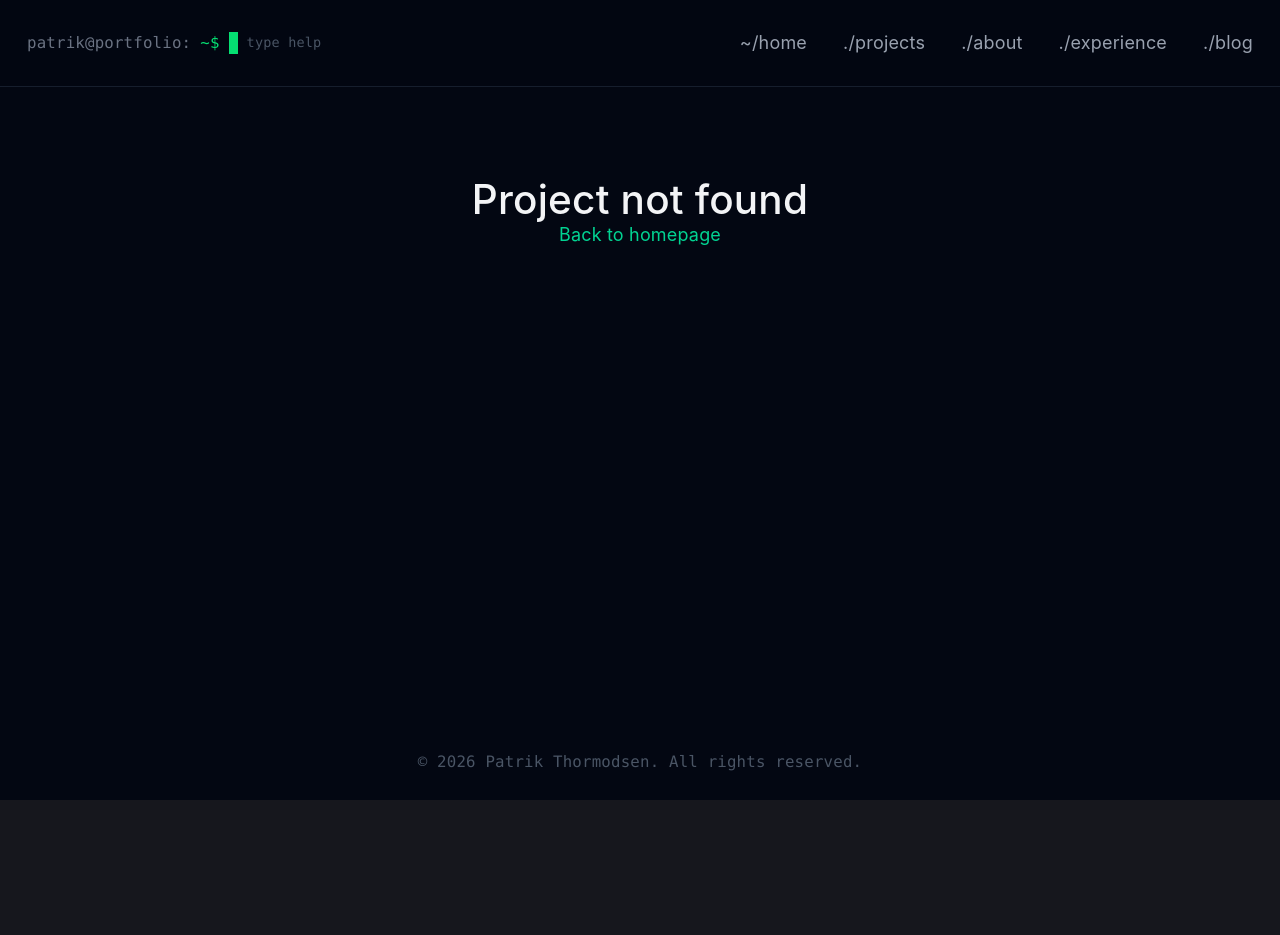
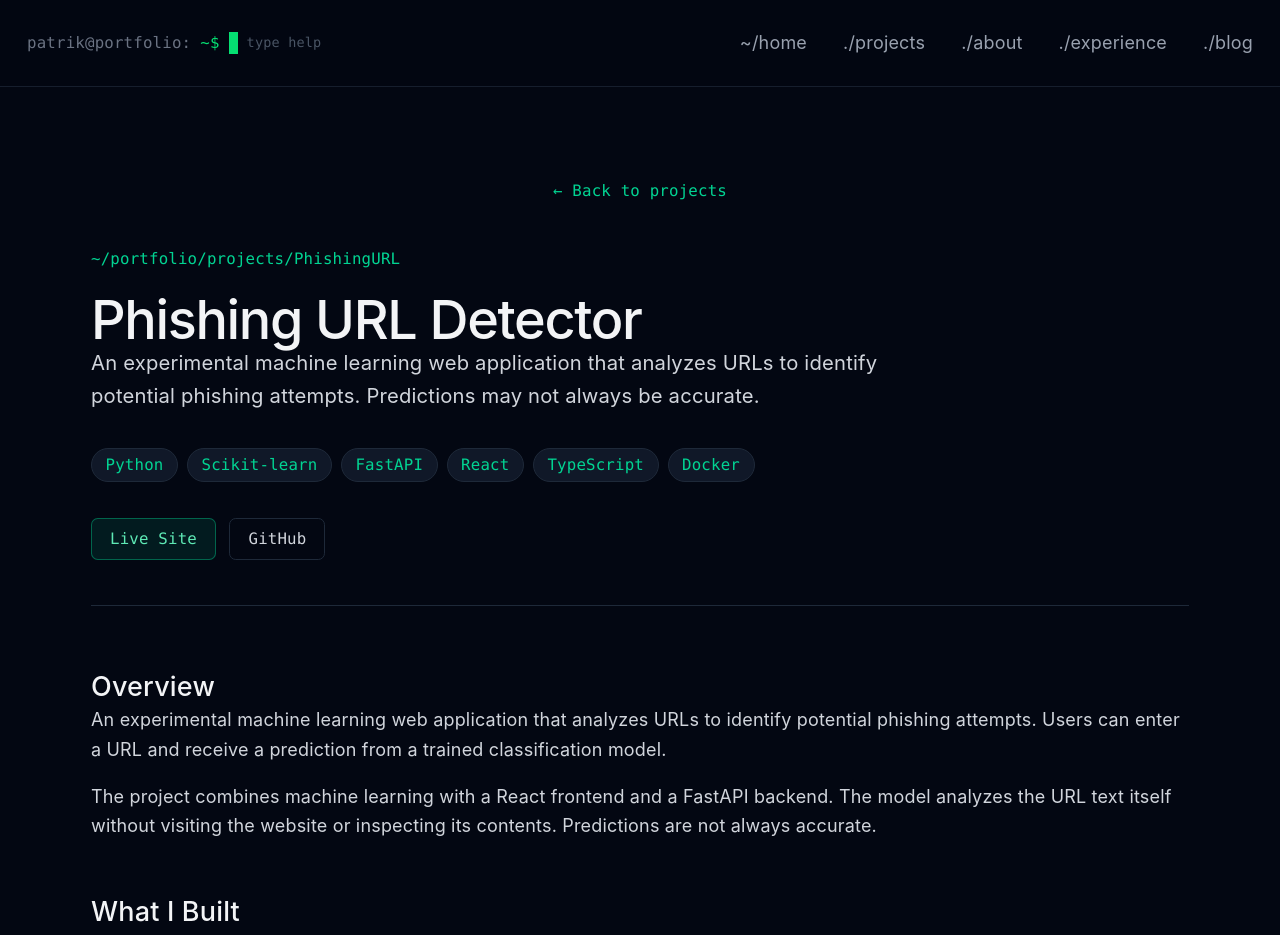
Before and after one commit to pthormodsen/portfolio, a React (Vite) app: page /projects/PhishingURL in a window 1280 px wide. Before the commit this address had no page. Shown: the top 935 px of the page. Before the commit the page ends 800 px from the top, so only its background shows below. Built offline with nearby package versions, Linux system fonts and the light colour scheme.

Commit message:
Added new project, changed linkedin link

```diff
--- a/src/components/Contact.jsx
+++ b/src/components/Contact.jsx
@@ -36,7 +36,7 @@ export default function Contact() {
           </a>
 
           <a
-            href="https://www.linkedin.com/in/patrik-thormodsen-41537a364/"
+            href="https://www.linkedin.com/in/pthormodsen"
             target="_blank"
             rel="noopener noreferrer"
             className="flex items-center gap-2 text-gray-300 transition hover:text-emerald-400"
--- a/src/data/projectDetails.js
+++ b/src/data/projectDetails.js
@@ -189,4 +189,42 @@ export const projectDetails = {
       "Add tools for reporting faulty or offline sensors.",
     ],
   },
+
+
+  PhishingURL: {
+    overview: [
+      "An experimental machine learning web application that analyzes URLs to identify potential phishing attempts. Users can enter a URL and receive a prediction from a trained classification model.",
+      "The project combines machine learning with a React frontend and a FastAPI backend. The model analyzes the URL text itself without visiting the website or inspecting its contents. Predictions are not always accurate.",
+    ],
+    highlights: [
+      "Users can enter a URL and receive a phishing classification through a simple web interface.",
+      "The classification model uses TF-IDF character features and a linear classifier to identify patterns commonly associated with phishing URLs.",
+      "The application explains that predictions are estimates rather than guarantees of website safety.",
+      "The model is evaluated using accuracy, precision, recall, F1-score, and confusion matrices to understand its strengths and weaknesses.",
+    ],
+    technical: [
+      "The frontend is built with React and TypeScript, while a Python FastAPI backend handles URL validation, preprocessing, and model inference.",
+      "The machine learning pipeline uses Scikit-learn with character-level TF-IDF vectorization and a linear classifier trained using stochastic gradient descent (SGD).",
+      "Training and evaluation are performed in Jupyter notebooks using real-world URL datasets. The trained model is saved and loaded by the backend for predictions.",
+      "The application is containerized with Docker and deployed as a self-hosted service.",
+    ],
+    challenges: [
+      "The model initially produced false positives for legitimate websites and failed to detect some phishing URLs that closely resembled trusted domains.",
+      "Random train-test splits can produce misleading results when URLs from the same website appear in both training and evaluation data. Group-based splitting was introduced to provide a more realistic assessment.",
+      "Finding an appropriate balance between phishing detection and false positives is difficult. Increasing recall can also cause more legitimate URLs to be flagged.",
+      "A URL-only model cannot inspect website content, redirects, certificates, or actual page behavior, limiting what it can reliably determine.",
+    ],
+    learned: [
+      "High accuracy on a test dataset does not necessarily mean a model will perform well on unfamiliar websites or real-world examples.",
+      "Preventing data leakage and designing representative evaluation datasets are just as important as choosing the classification algorithm.",
+      "Deploying a machine learning model requires more than training it. Input validation, preprocessing consistency, API integration, and communicating uncertainty are essential parts of the application.",
+    ],
+    nextSteps: [
+      "Experiment with additional classification models and feature extraction methods to improve generalization.",
+      "Expand evaluation using unfamiliar legitimate domains and phishing URLs that imitate well-known websites.",
+      "Reduce false positives without significantly weakening phishing detection.",
+      "Improve the explanation of model predictions and communicate their limitations more clearly.",
+    ],
+  },
+
 };
--- a/src/data/projects.js
+++ b/src/data/projects.js
@@ -61,6 +61,15 @@ const seatSenseImages = import.meta.glob(
   }
 );
 
+const phishingImages = import.meta.glob(
+  "../assets/projects/phishing/*.{png,jpg,jpeg,webp}",
+  {
+    eager: true,
+    query: "?url",
+    import: "default",
+  }
+);
+
 const todoPictures = Object.values(todoImages);
 const chessPictures = Object.values(chessImages);
 const wpmPictures = Object.values(wpmImages);
@@ -68,6 +77,7 @@ const esp32Pictures = Object.values(esp32Images);
 const projectManagerPictures = Object.values(projectManagerImages);
 const quizPictures = Object.values(quizImages);
 const seatSensePictures = Object.values(seatSenseImages);
+const phishingPictures = Object.values(phishingImages);
 
 
 export const projects = [
@@ -141,5 +151,23 @@ export const projects = [
   demoLink: "",
   github: "https://github.com/pthormodsen/SeatSense",
   images: seatSensePictures
+  },
+  {
+  slug: "PhishingURL",
+  title: "Phishing URL Detector",
+  description:
+    "An experimental machine learning web application that analyzes URLs to identify potential phishing attempts. Predictions may not always be accurate.",
+  tech: [
+    "Python",
+    "Scikit-learn",
+    "FastAPI",
+    "React",
+    "TypeScript",
+    "Docker"
+  ],
+  liveLink: "https://phishing.patreek.no",
+  demoLink: "",
+  github: "https://github.com/pthormodsen/PhishingURL",
+  images: phishingPictures
 }
 ];
```
